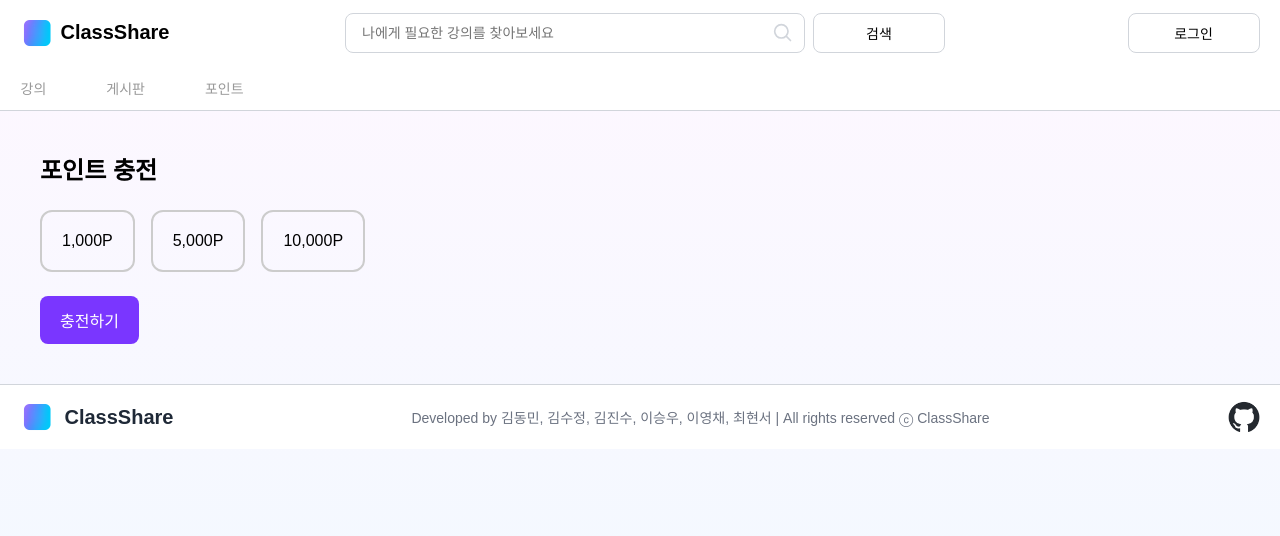
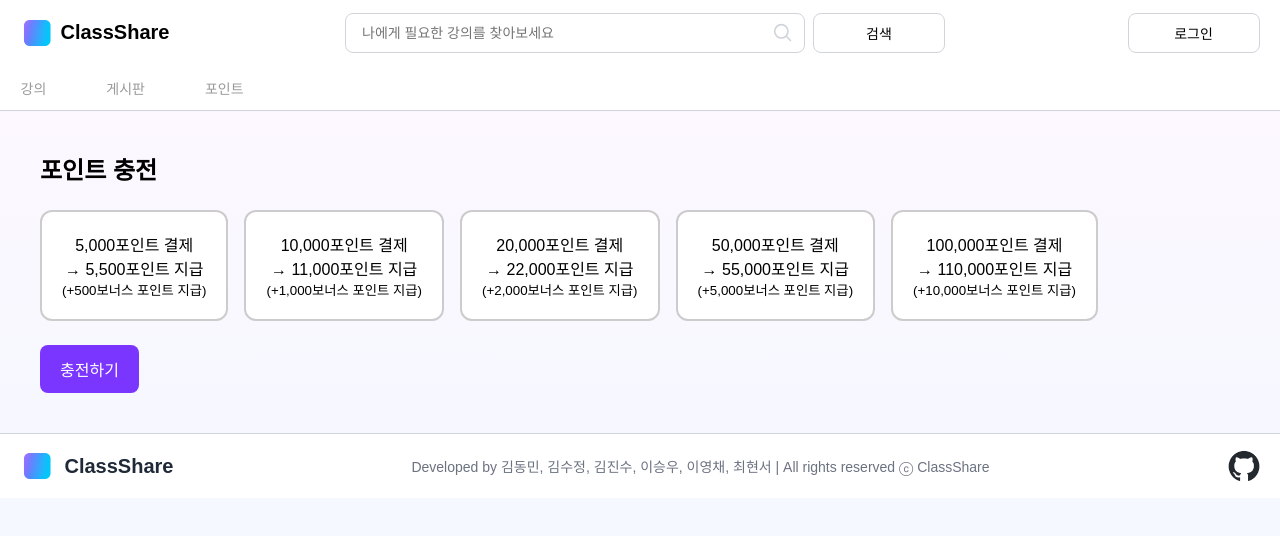
Before and after one commit to ClassShare-Team/ClassShare, a React (Vite) app in the folder client/: page /points in a window 1280 px wide. Shown: the top 536 px of the page. Built offline with nearby package versions, Linux system fonts and the light colour scheme; a web font is replaced by a local one.

Commit message:
feat: 포인트 페이지 추가 설정

```diff
--- a/client/src/components/pages/boardPostDetail/index.tsx
+++ b/client/src/components/pages/boardPostDetail/index.tsx
@@ -191,13 +191,7 @@ const BoardPostDetailPage = () => {
                         <button
                           onClick={() => {
                             if (!user) {
-                              toast.error(
-                                <>
-                                  ClassShare에 가입된 사용자만 답글을 작성할 수 있습니다.
-                                  <br />
-                                  로그인 페이지로 이동합니다.
-                                </>
-                              );
+                              toast.warn(<>로그인 후 이용 가능합니다.</>);
                               navigate('/login');
                               return;
                             }
--- a/client/src/components/pages/point/index.tsx
+++ b/client/src/components/pages/point/index.tsx
@@ -2,13 +2,15 @@ import styled from 'styled-components';
 import { useState } from 'react';
 import { toast } from 'react-toastify';
 
+const packages = [5000, 10000, 20000, 50000, 100000];
+
 const PointPage = () => {
-  const [selectedPackage, setSelectedPackage] = useState<number | null>(null);
+  const [selectedAmount, setSelectedAmount] = useState<number | null>(null);
   const [loading, setLoading] = useState(false);
 
   const handlePurchase = async () => {
-    if (!selectedPackage) {
-      toast.warn('충전 패키지를 선택해주세요.');
+    if (!selectedAmount) {
+      toast.warn('충전 패키지를 선택해주세요');
       return;
     }
 
@@ -22,42 +24,49 @@ const PointPage = () => {
           'Content-Type': 'application/json',
           Authorization: `Bearer ${token}`,
         },
-        body: JSON.stringify({ package_id: selectedPackage }),
+        body: JSON.stringify({ package_id: `package_${selectedAmount}` }),
       });
 
       const data = await res.json();
 
       if (!res.ok) throw new Error(data.message || '충전 실패');
 
-      toast.success(`충전 완료! +${data.total_point} 포인트`);
+      toast.success(`${data.total_point.toLocaleString()}포인트 충전되었습니다.`);
     } catch (err: unknown) {
       if (err instanceof Error) toast.error(err.message);
-      else toast.error('알 수 없는 오류가 발생했습니다.');
+      else toast.error('충전 중 오류가 발생했습니다.');
     } finally {
       setLoading(false);
     }
   };
 
+  const calculateBonusPoint = (amount: number) => {
+    const bonus = amount * 0.1;
+    const total = amount + bonus;
+    return { bonus, total };
+  };
+
   return (
     <Container>
       <Title>포인트 충전</Title>
-      <PackageList>
-        {[
-          { id: 1, amount: 1000 },
-          { id: 2, amount: 5000 },
-          { id: 3, amount: 10000 },
-        ].map((pkg) => (
-          <PackageItem
-            key={pkg.id}
-            $active={pkg.id === selectedPackage}
-            onClick={() => setSelectedPackage(pkg.id)}
-          >
-            {pkg.amount.toLocaleString()}P
-          </PackageItem>
-        ))}
-      </PackageList>
+      <Package>
+        {packages.map((amount) => {
+          const { bonus, total } = calculateBonusPoint(amount);
+          return (
+            <PackageItem
+              key={amount}
+              $active={amount === selectedAmount}
+              onClick={() => setSelectedAmount(amount)}
+            >
+              <div>{amount.toLocaleString()}포인트 결제</div>
+              <div> → {total.toLocaleString()}포인트 지급</div>
+              <small>(+{bonus.toLocaleString()}보너스 포인트 지급)</small>
+            </PackageItem>
+          );
+        })}
+      </Package>
       <ChargeButton onClick={handlePurchase} disabled={loading}>
-        {loading ? '충전 중...' : '충전하기'}
+        {loading ? '충전 중' : '충전하기'}
       </ChargeButton>
     </Container>
   );
@@ -74,17 +83,23 @@ const Title = styled.h1`
   font-weight: bold;
 `;
 
-const PackageList = styled.div`
+const Package = styled.div`
   margin-top: 24px;
   display: flex;
   gap: 16px;
+  flex-wrap: wrap;
 `;
 
 const PackageItem = styled.div<{ $active: boolean }>`
   border: 2px solid ${({ $active, theme }) => ($active ? theme.colors.purple : '#ccc')};
+  background-color: ${({ $active }) => ($active ? '#f8f0ff' : '#fff')};
+  box-shadow: ${({ $active }) => ($active ? '0 0 12px rgba(128, 0, 255, 0.3)' : 'none')};
   padding: 20px;
   border-radius: 12px;
   cursor: pointer;
+  min-width: 160px;
+  text-align: center;
+  transition: all 0.2s ease;
 `;
 
 const ChargeButton = styled.button`
```
